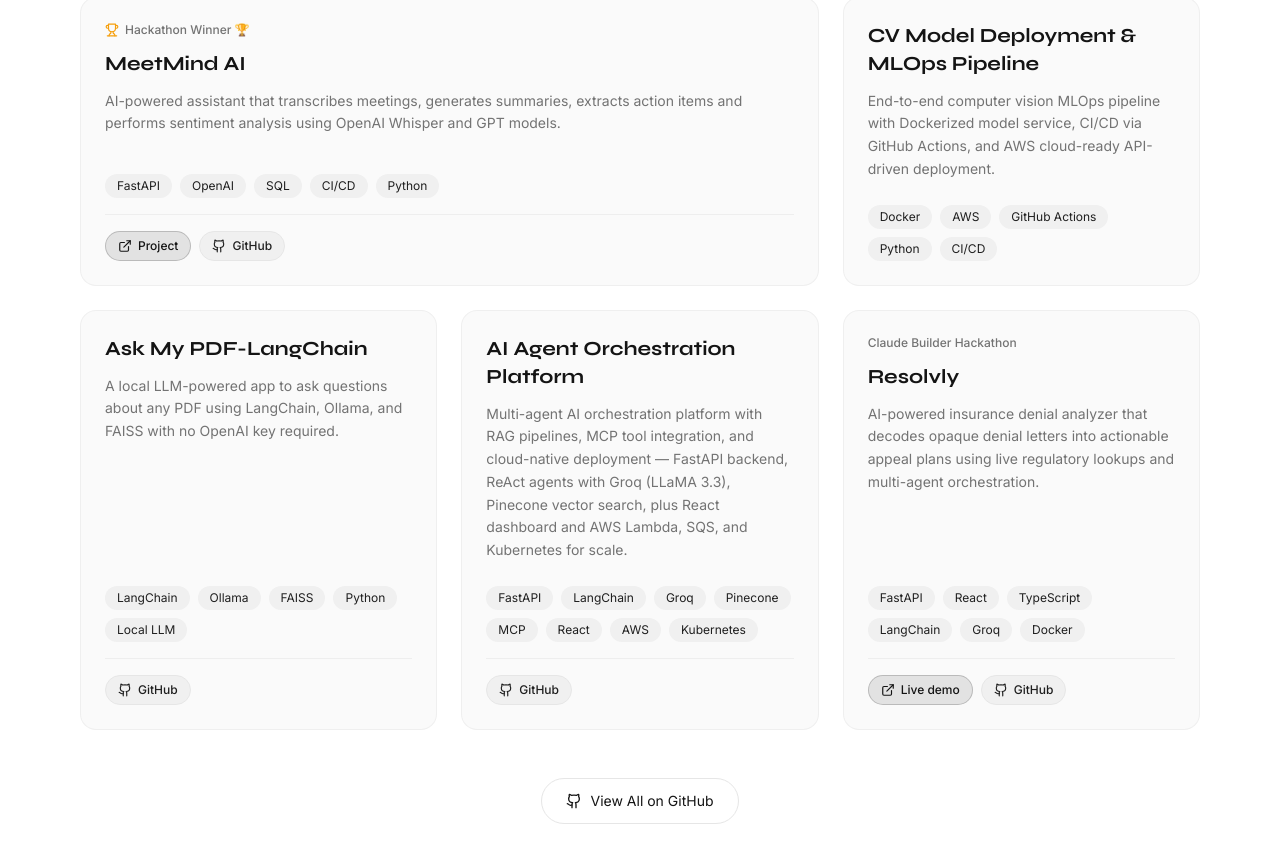
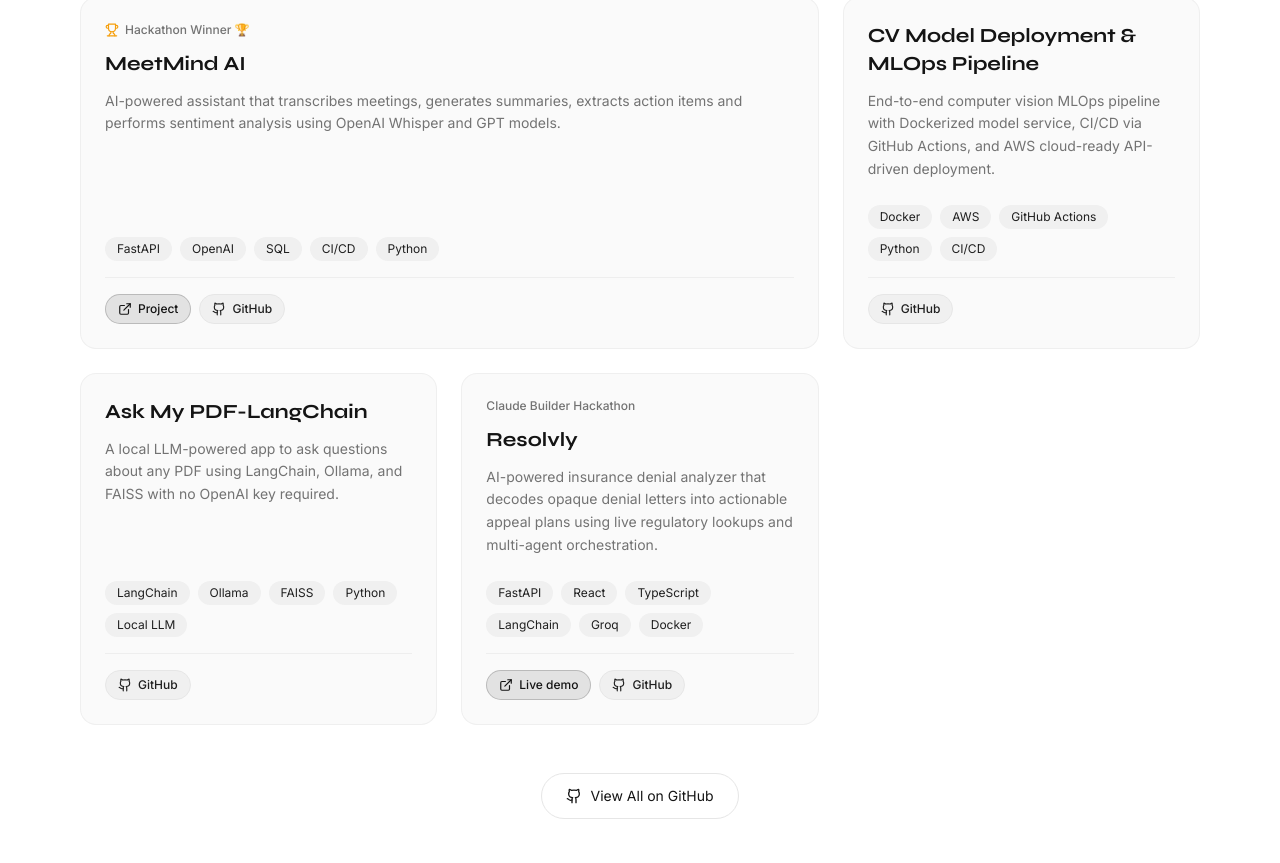
Before and after one commit to JITHENTHIRIYA/personalPortfolio, a React (Vite) app: page / in a window 1280 px wide. Shown: the part 1929-2792 px from the top of the page. Built offline with nearby package versions, Linux system fonts and the light colour scheme; the HTML template or start-up script is replaced by a standard one.

Commit message:
Project section updates

```diff
--- a/src/components/ProjectsSection.tsx
+++ b/src/components/ProjectsSection.tsx
@@ -39,6 +39,7 @@
     description:
       "End-to-end computer vision MLOps pipeline with Dockerized model service, CI/CD via GitHub Actions, and AWS cloud-ready API-driven deployment.",
     tech: ["Docker", "AWS", "GitHub Actions", "Python", "CI/CD"],
+    githubUrl: "https://github.com/JITHENTHIRIYA/cv-mlops-pipeline",
     highlight: false,
   },
   {
@@ -48,15 +49,6 @@
       "A local LLM-powered app to ask questions about any PDF using LangChain, Ollama, and FAISS with no OpenAI key required.",
     tech: ["LangChain", "Ollama", "FAISS", "Python", "Local LLM"],
     githubUrl: "https://github.com/JITHENTHIRIYA/askMyPDF-Langchain",
-    highlight: false,
-  },
-  {
-    title: "AI Agent Orchestration Platform",
-    badge: null,
-    description:
-      "Multi-agent AI orchestration platform with RAG pipelines, MCP tool integration, and cloud-native deployment — FastAPI backend, ReAct agents with Groq (LLaMA 3.3), Pinecone vector search, plus React dashboard and AWS Lambda, SQS, and Kubernetes for scale.",
-    tech: ["FastAPI", "LangChain", "Groq", "Pinecone", "MCP", "React", "AWS", "Kubernetes"],
-    githubUrl: "https://github.com/JITHENTHIRIYA/ai-agent-orchestration-platform",
     highlight: false,
   },
   {
```
